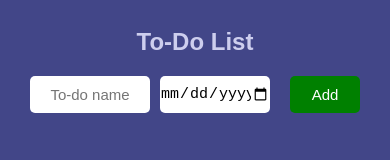
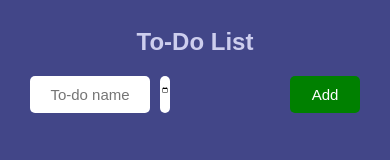
Before and after one commit to yogi713/To-DoList, a plain HTML site: page index.html in a window 390 px wide. Drawn offline with Linux system fonts and the light colour scheme.

Commit message:
mobile view fixed 3

```diff
--- a/style.css
+++ b/style.css
@@ -33,7 +33,7 @@ body{
     border-radius: 5px;
 }
 .date{
-    max-width: 110px;
+    max-width: 10px;
 }
 .text:focus, .date:focus{
     outline: none;
```
